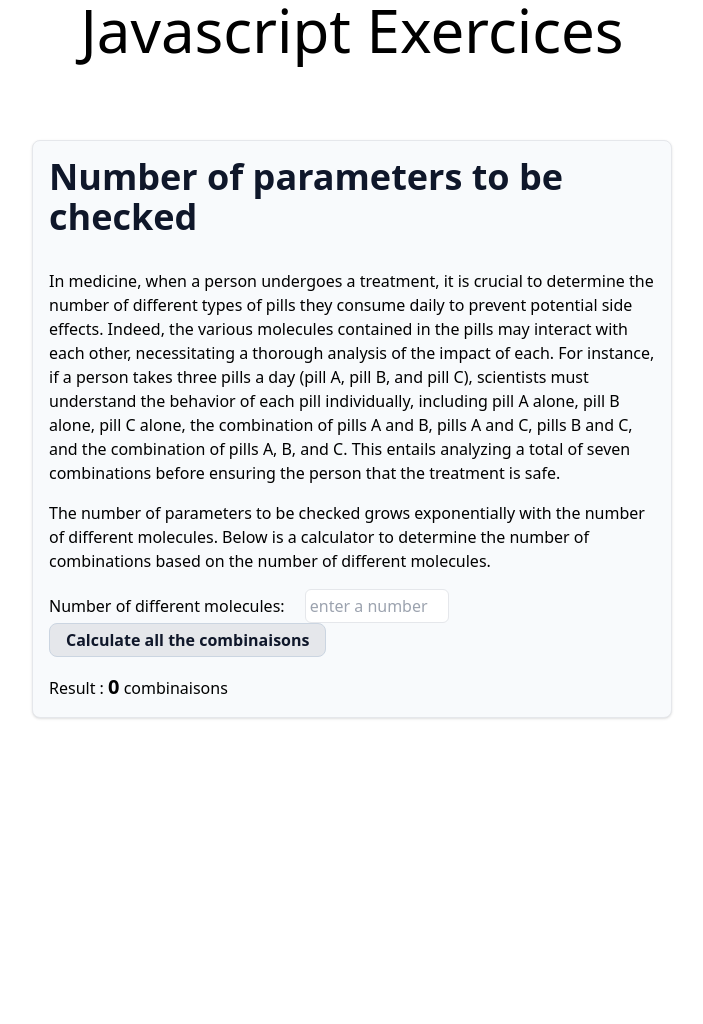
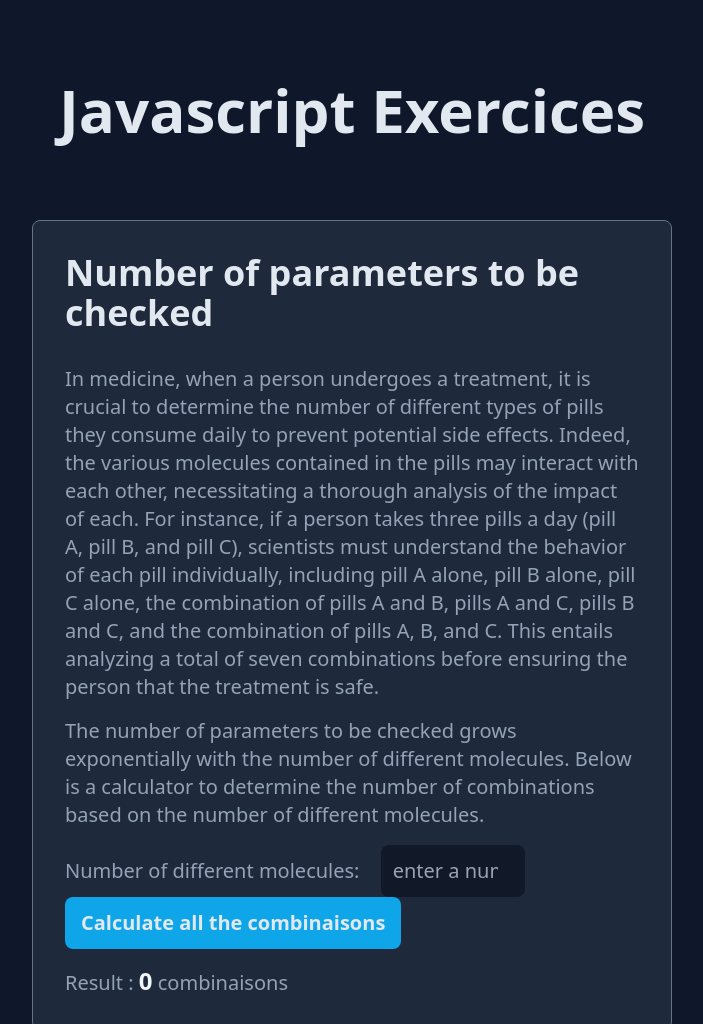
Before and after one commit to benjamin-aubron/Javascript-Exercices, a website: page src/index.html in a window 1280 px wide. Shown: the top 1024 px of the page, without its empty margins (288-991 px from the left). Before the commit the page ends 800 px from the top, so only its background shows below. Drawn offline with nearby package versions, Linux system fonts and the light colour scheme.

Commit message:
layout - done

```diff
--- a/src/index.html
+++ b/src/index.html
@@ -18,32 +18,33 @@
   <link href="https://unpkg.com/aos@2.3.1/dist/aos.css" rel="stylesheet">
 
 </head>
-<body>
+<body class="bg-slate-900">
 
   <!-- HEADER -->
   <nav>
   </nav>
 
 
-  <h1 class="text-6xl text-center">Javascript Exercices</h1>
+  <h1 class="text-6xl text-center text-slate-200 font-bold pt-20">Javascript Exercices</h1>
 
   <!-- SECTION NAME -->
-  <section class="bg-slate-50 mt-20 mx-4 md:mx-20 xl:mx-80 rounded-lg border shadow">
-      <h2 class="text-4xl p-4 font-semibold text-slate-900">Number of parameters to be checked</h2>
-      <p class="p-4">
+  <section class="bg-slate-800 mt-20 mx-4 md:mx-20 xl:mx-80 p-4 rounded-lg border border-slate-500">
+      <h2 class="text-4xl p-4 font-semibold text-slate-200">Number of parameters to be checked</h2>
+      <p class="p-4 text-slate-400 text-xl">
           In medicine, when a person undergoes a treatment, it is crucial to determine the number of different types of pills they consume daily to prevent potential side effects. Indeed, the various molecules contained in the pills may interact with each other, necessitating a thorough analysis of the impact of each. For instance, if a person takes three pills a day (pill A, pill B, and pill C), scientists must understand the behavior of each pill individually, including pill A alone, pill B alone, pill C alone, the combination of pills A and B, pills A and C, pills B and C, and the combination of pills A, B, and C. This entails analyzing a total of seven combinations before ensuring the person that the treatment is safe.
       </p>
-      <p class="px-4">
+      <p class="px-4 text-slate-400 text-xl">
           The number of parameters to be checked grows exponentially with the number of different molecules. Below is a calculator to determine the number of combinations based on the number of different molecules.
       </p>
 
-      <form class="pt-4">
+      <form class="pt-4 text-slate-400 text-xl">
           <label class="pl-4 font-medium" for="parameters">Number of different molecules:</label>
-          <input class="p-1 ml-4 bg-gray-000 w-36 rounded-md border focus:ring-2 focus:ring-slate-400 focus:outline-none" type="number" placeholder="enter a number" id="parameters">
+          <input class="p-3 ml-4 bg-gray-900 w-36 rounded-lg focus:outline-none" type="number" placeholder="enter a number" id="parameters">
 
-          <button class="py-1 px-4 ml-4 font-semibold rounded-lg bg-gray-200 hover:bg-gray-500 text-slate-900 hover:text-gray-200 border border-slate-300" type="submit">Calculate all the combinaisons</button>
+          <button class="py-3 px-4 ml-4 font-semibold rounded-lg bg-sky-500 hover:bg-sky-400 text-slate-200 " type="submit">Calculate all the combinaisons</button>
       </form>
-      <div class="p-4 font-medium">Result : <span class="result font-bold text-xl">0</span> combinaisons</div>
+
+      <div class="p-4 text-slate-400 font-medium text-xl">Result : <span class="result font-bold text-slate-100 text-2xl">0</span> combinaisons</div>
 
       <script src="combinaison.js"></script>
 
```
Also changed, not shown: src/output.css.
